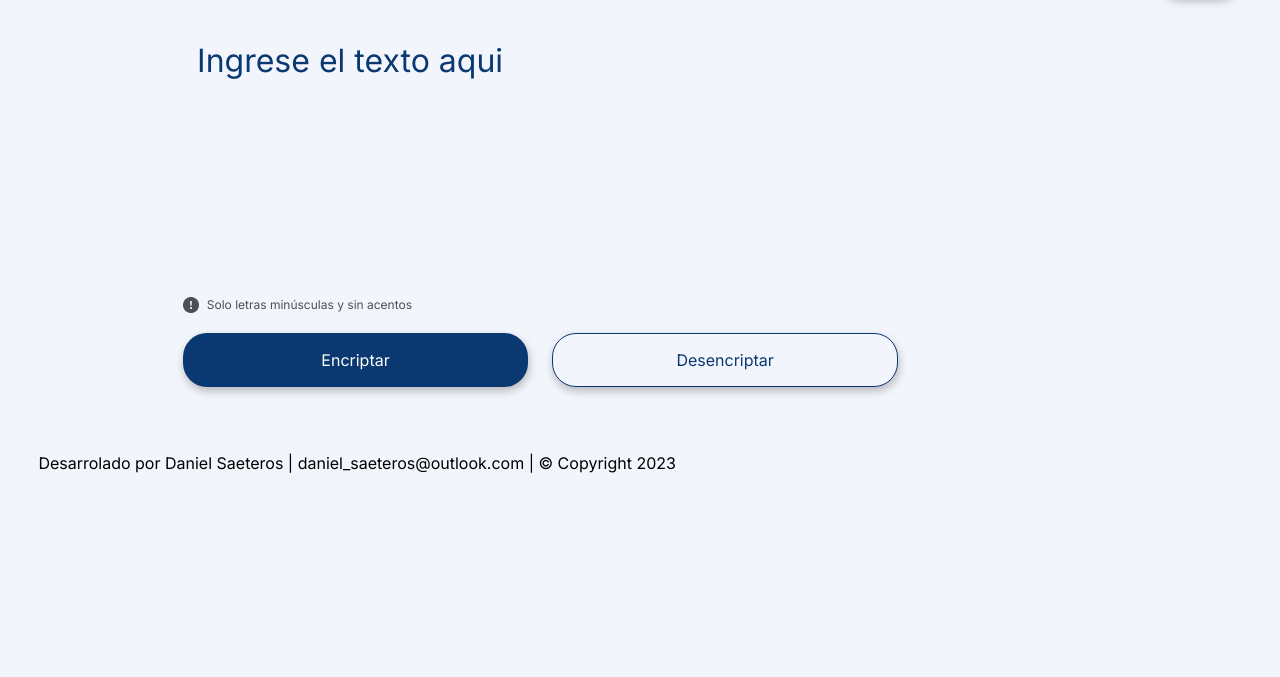
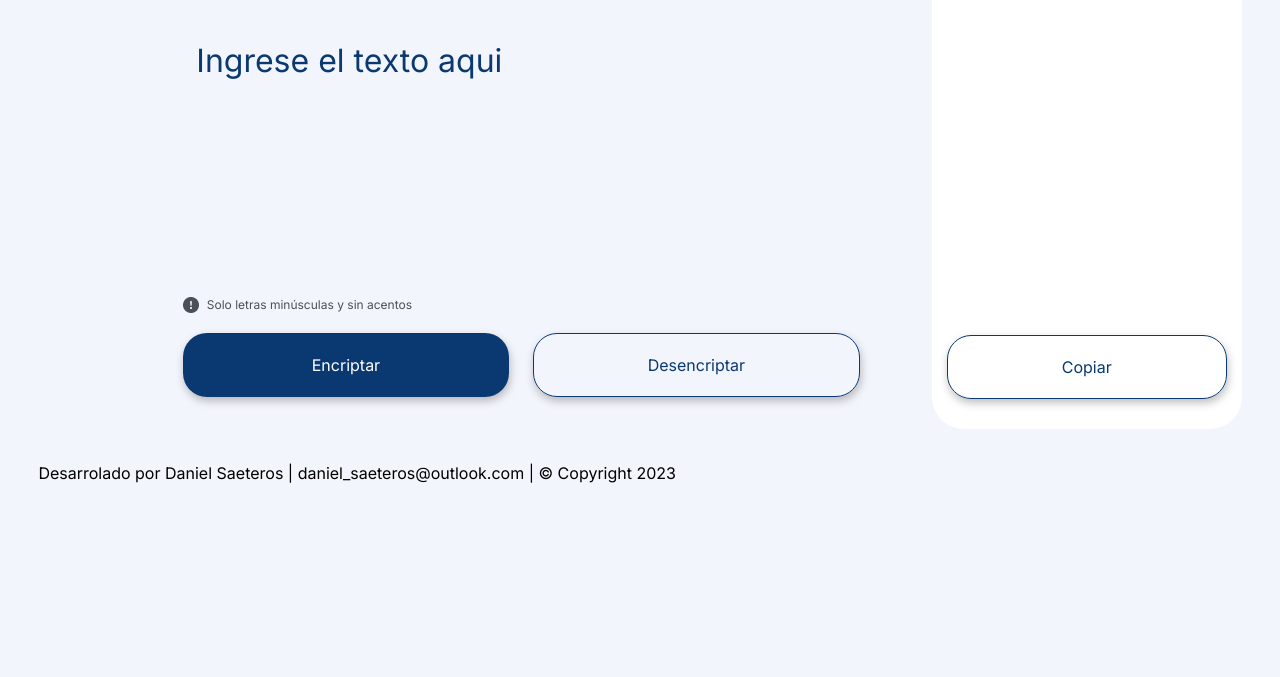
Before and after one commit to DanielSaeta/Encriptador-Texto-Desafio-ONE, a plain HTML site: page index.html in a window 1280 px wide. Shown: the part 123-800 px from the top of the page. Drawn offline with Linux system fonts and the light colour scheme.

Commit message:
Estilos del mensaje de resultado y organización general del .css

```diff
--- a/css/style.css
+++ b/css/style.css
@@ -1,3 +1,4 @@
+/* Estilos Globales */
 body {
     background-color: #F3F5FC;
     margin: 0 3%;
@@ -15,10 +16,12 @@ img {
 }
 
 input {
+    height: 4rem;
     padding: 1rem;
     border-radius: 1.5rem;
     font-family: 'Inter';
     font-size: 1rem;
+    line-height: 150%;
     box-shadow: 1px 4px 8px rgba(0, 0, 0, 0.25);
 }
 
@@ -29,10 +32,12 @@ h2 {
     color: #343A40;
 }
 
+/* Cabecera */
 .logo-alura {
     position: absolute;
 }
 
+/* Cuerpo */
 main {
     display: flex;
     flex-flow: row wrap;
@@ -41,8 +46,9 @@ main {
     margin: 2rem 0;
 }
 
+/* Encriptador */
 .bloque-izq {
-    flex: 1 40%;
+    flex: 1 50%;
     display: flex;
     flex-flow: row wrap;
     margin-top: 6rem;
@@ -55,7 +61,7 @@ main {
     background-color: #F3F5FC;
     font-family: 'Inter';
     font-size: 2rem;
-    line-height: 3rem;
+    line-height: 150%;
     color: #0A3871;
     border: 0;
     resize: unset;
@@ -99,33 +105,26 @@ main {
     color: white;
 }
 
-.btn-encriptar:hover {
-    background-color: #072B61;
-    box-shadow: inset 0 0 8px rgba(0, 0, 0, 0.6);
-    cursor: pointer;
-}
-
-.btn-desencriptar {
-    background-color: #F3F5FC;
+.btn-desencriptar, .btn-copiar {
+    background-color: unset;
     border: 1.5px solid #0A3871;
     color: #0A3871;
 }
 
-.btn-desencriptar:hover {
-    background-color: #D8DFE8;
-    box-shadow: inset 0 0 8px rgba(0, 0, 0, 0.3);
-    cursor: pointer;
-}
-
+/* Instrucción */
 .bloque-der-instruccion {
-    flex: 1 26%;
+    flex: 1 17%;
     display: none;
     flex-flow: column;
     justify-content: center;
     align-items: center;
     background-color: white;
     border-radius: 2rem;
-    padding: 3%;
+    padding: 2.5%;
+}
+
+.textos {
+    margin-top: 2rem;
     text-align: center;
 }
 
@@ -133,3 +132,44 @@ main {
     margin-top: 1rem;
     color: #495057;
 }
+
+/* Mensaje de Resultado */
+.bloque-der-mensaje {
+    flex: 1 17%;
+    display: flex;
+    flex-flow: row wrap;
+    justify-content: center;
+    align-items: center;
+    background-color: white;
+    border-radius: 2rem;
+    padding: 1.25%;
+}
+
+.bloque-der-mensaje textarea {
+    flex: 1 100%;
+    background-color: white;
+    font-family: 'Inter';
+    font-size: 1.5rem;
+    line-height: 150%;
+    color: #495057;
+    border: 0;
+    resize: unset;
+    padding: 1.25%;
+}
+
+.btn-copiar {
+    flex: 1 100%;
+}
+
+/* Hover Botones */
+.btn-encriptar:hover {
+    background-color: #072B61;
+    box-shadow: inset 0 0 8px rgba(0, 0, 0, 0.6);
+    cursor: pointer;
+}
+
+.btn-desencriptar:hover, .btn-copiar:hover {
+    background-color: #D8DFE8;
+    box-shadow: inset 0 0 8px rgba(0, 0, 0, 0.3);
+    cursor: pointer;
+}
--- a/index.html
+++ b/index.html
@@ -36,14 +36,17 @@
                 </fieldset>
             </form>
 
-            <form class="bloque-der-instruccion">
-                <textarea cols="20" rows="4" placeholder="Ingrese el texto aqui" required></textarea>
-                <h2>Ningún mensaje fue encontrado</h2>
-                <p>Ingresa el texto que desees encriptar o desencriptar.</p>
-            </form>
+            <div class="bloque-der-instruccion">
+                <img src="images/search-img.png" alt="Ilustración de persona buscando con lupa">
+
+                <div class="textos">
+                    <h2>Ningún mensaje fue encontrado</h2>
+                    <p>Ingresa el texto que desees encriptar o desencriptar.</p>
+                </div>
+            </div>
 
             <form class="bloque-der-mensaje">
-                <textarea cols="20" rows="4" readonly></textarea>
+                <textarea cols="15" rows="10" readonly></textarea>
                 <input class="btn-copiar" type="button" value="Copiar">
             </form>
         </main>
```
